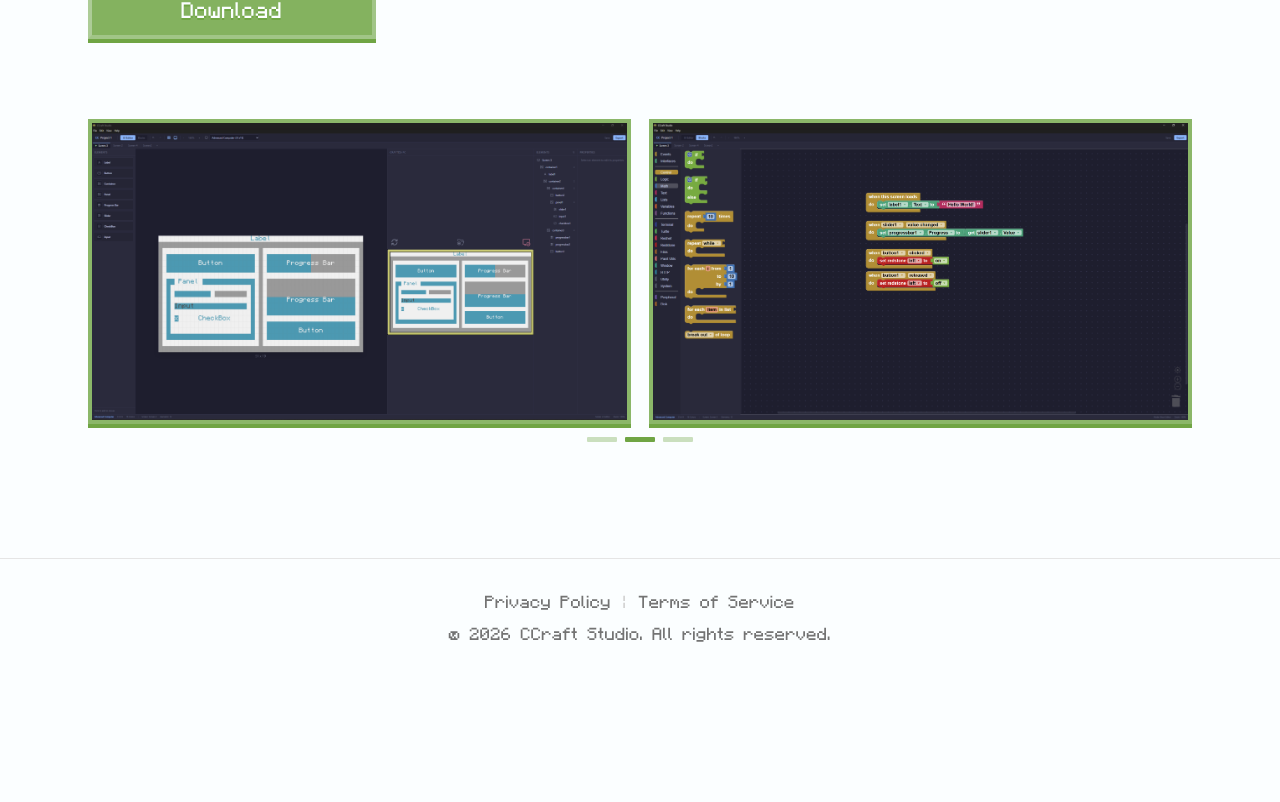
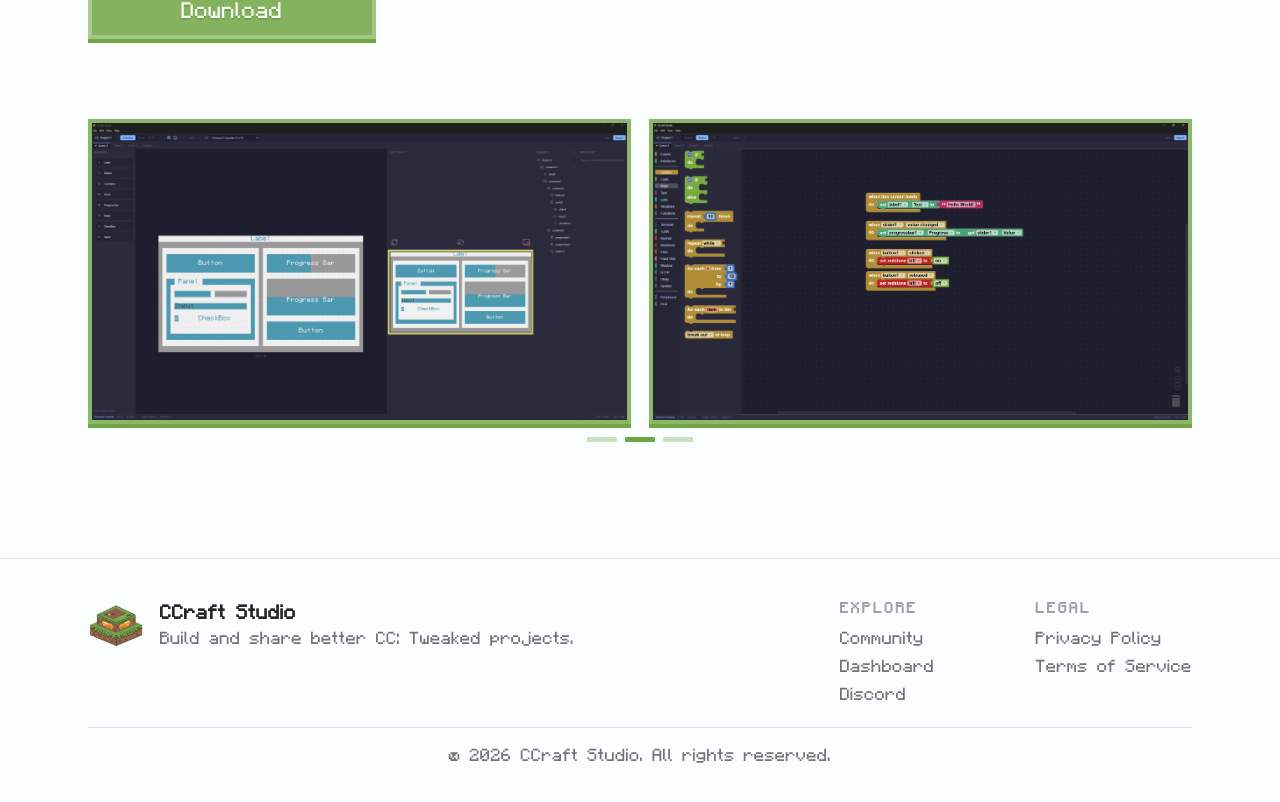
Before and after one commit to MohammedMMC/CCraft-Studio-Website, a Next.js app: page / in a window 1280 px wide. Shown: the part 462-1264 px from the top of the page. Before the commit the page ends 1137 px from the top, so only its background shows below. Built offline with nearby package versions, Linux system fonts and the light colour scheme; no server answers.

Commit message:
changed footer

```diff
--- /dev/null
+++ b/app/discord/route.ts
@@ -0,0 +1,11 @@
+import { NextResponse } from "next/server";
+
+const DISCORD_INVITE_URL = "https://discord.gg/pxUFCxUu5h";
+
+export function GET() {
+  return NextResponse.redirect(DISCORD_INVITE_URL, { status: 308 });
+}
+
+export function HEAD() {
+  return NextResponse.redirect(DISCORD_INVITE_URL, { status: 308 });
+}
--- a/components/ScreenLayout.tsx
+++ b/components/ScreenLayout.tsx
@@ -2,6 +2,7 @@ import type { ReactNode } from "react";
 import { auth } from "@clerk/nextjs/server";
 import { prisma } from "@/lib/prisma";
 import Link from "next/link";
+import Image from "next/image";
 import Navbar from "./Navbar";
 
 type ScreenLayoutProps = {
@@ -31,18 +32,47 @@ export default async function ScreenLayout({
       </main>
 
       {/* Footer */}
-      <footer className="border-t border-neutral-200 bg-white py-8">
-        <div className="mx-auto max-w-6xl px-6 space-y-3">
-          <nav aria-label="Legal links" className="flex items-center justify-center gap-3 text-sm text-neutral-500">
-            <Link href="/pp" className="transition-colors hover:text-neutral-800">
-              Privacy Policy
-            </Link>
-            <span aria-hidden="true" className="text-neutral-300">|</span>
-            <Link href="/tos" className="transition-colors hover:text-neutral-800">
-              Terms of Service
-            </Link>
-          </nav>
-          <p className="text-center text-sm text-neutral-500">
+      <footer className="border-t border-neutral-200 bg-white py-10">
+        <div className="mx-auto max-w-6xl px-6">
+          <div className="grid gap-8 border-b border-neutral-200 pb-6 lg:grid-cols-[1.15fr_1fr] lg:gap-12 lg:items-start">
+            <div className="flex flex-col items-center gap-4 text-center sm:flex-row sm:items-center sm:text-left lg:items-start">
+              <Image
+                src="/images/icon.png"
+                alt="CCraft Studio logo"
+                width={56}
+                height={56}
+                className="shrink-0"
+              />
+
+              <div className="space-y-1">
+                <p className="text-base font-semibold text-neutral-800">CCraft Studio</p>
+                <p className="max-w-xl text-sm text-neutral-500">
+                  Build and share better CC: Tweaked projects.
+                </p>
+              </div>
+            </div>
+
+            <div className="grid gap-6 sm:grid-cols-2 lg:justify-items-end">
+              <div className="space-y-3 text-center sm:text-left lg:text-left">
+                <p className="text-xs font-semibold uppercase tracking-[0.18em] text-neutral-400">Explore</p>
+                <nav className="grid gap-2 text-sm text-neutral-500">
+                  <Link href="/community" className="transition-colors hover:text-neutral-800">Community</Link>
+                  <Link href="/dashboard" className="transition-colors hover:text-neutral-800">Dashboard</Link>
+                  <Link href="/discord" className="transition-colors hover:text-neutral-800">Discord</Link>
+                </nav>
+              </div>
+
+              <div className="space-y-3 text-center sm:text-left lg:text-left">
+                <p className="text-xs font-semibold uppercase tracking-[0.18em] text-neutral-400">Legal</p>
+                <nav className="grid gap-2 text-sm text-neutral-500">
+                  <Link href="/pp" className="transition-colors hover:text-neutral-800">Privacy Policy</Link>
+                  <Link href="/tos" className="transition-colors hover:text-neutral-800">Terms of Service</Link>
+                </nav>
+              </div>
+            </div>
+          </div>
+
+          <p className="pt-4 text-center text-sm text-neutral-500">
             &copy; {new Date().getFullYear()} CCraft Studio. All rights reserved.
           </p>
         </div>
```
